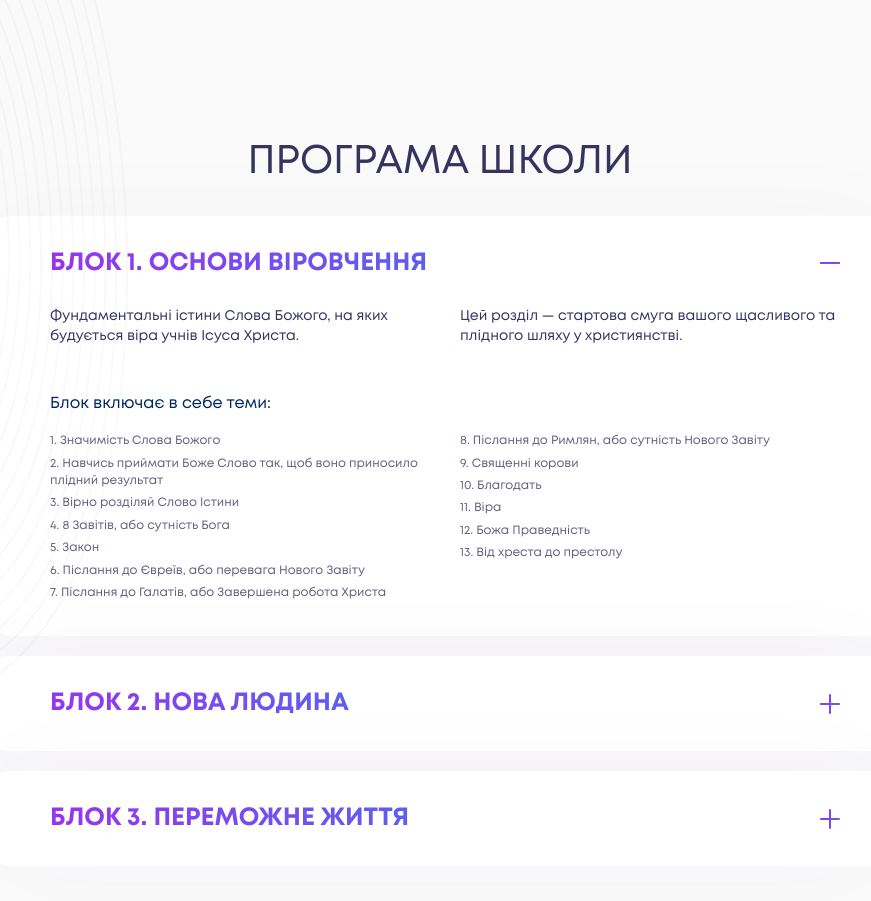
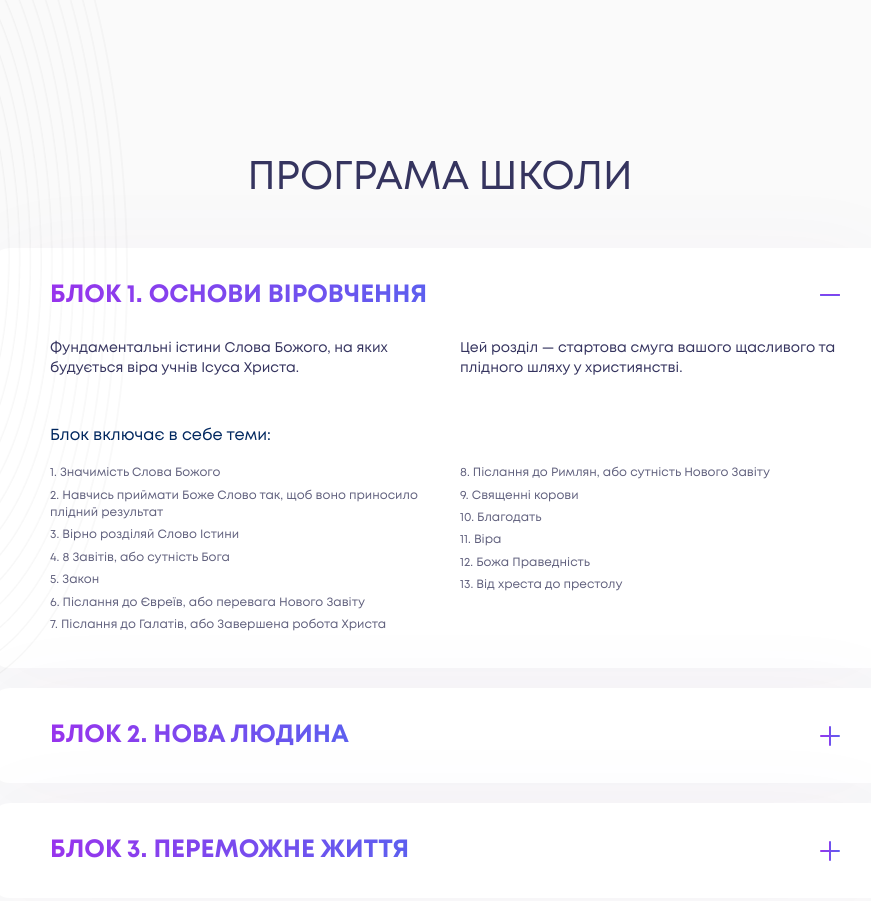
Before and after one commit to LegioAro/peremojne-jittya, a plain HTML site: page index.html in a window 1280 px wide. Shown: the part 7520-8421 px from the top of the page, without its empty margins (200-1071 px from the left). Drawn offline with Linux system fonts and the light colour scheme.

Commit message:
edit text

```diff
--- a/scss/moduls/_title.scss
+++ b/scss/moduls/_title.scss
@@ -1,6 +1,6 @@
 .title {
   font-size: 40px;
-  line-height: 120%;
+  line-height: 200%;
   letter-spacing: 0%;
   text-transform: uppercase;
   color: var(--color-2);
```
Also changed, not shown: css/styles.css.
